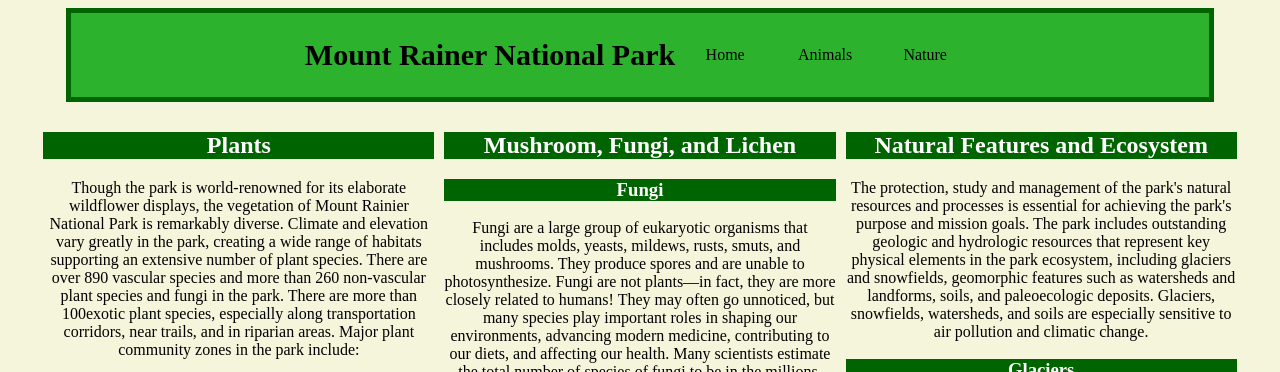
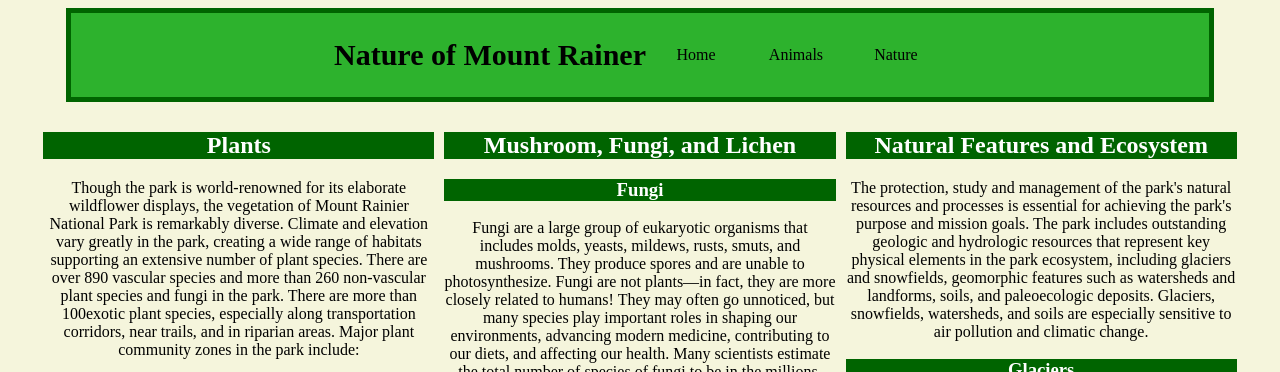
Before and after one commit to Cricket742/info240finalproject, a plain HTML site: page nature.html in a window 1280 px wide. Shown: the top 372 px of the page. Drawn offline with Linux system fonts and the light colour scheme.

Commit message:
fixed nature title

```diff
--- a/nature.html
+++ b/nature.html
@@ -10,7 +10,7 @@
 <body>
     <nav class="primary-menu">
         <div>
-            <h2>Mount Rainer National Park</h2>
+            <h2>Nature of Mount Rainer</h2>
         </div>
         <ul>
             <li><a href="index.html">Home</a></li>
```
